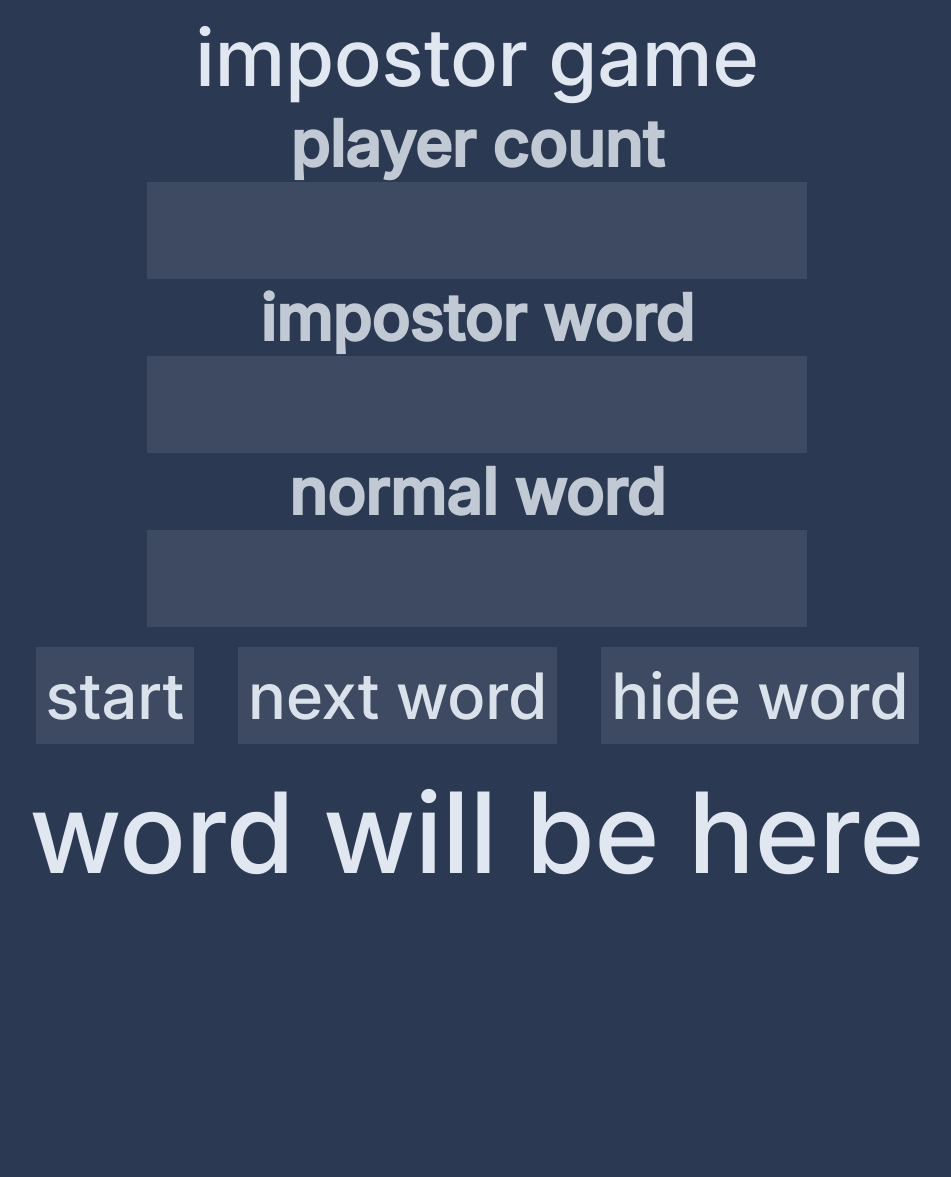
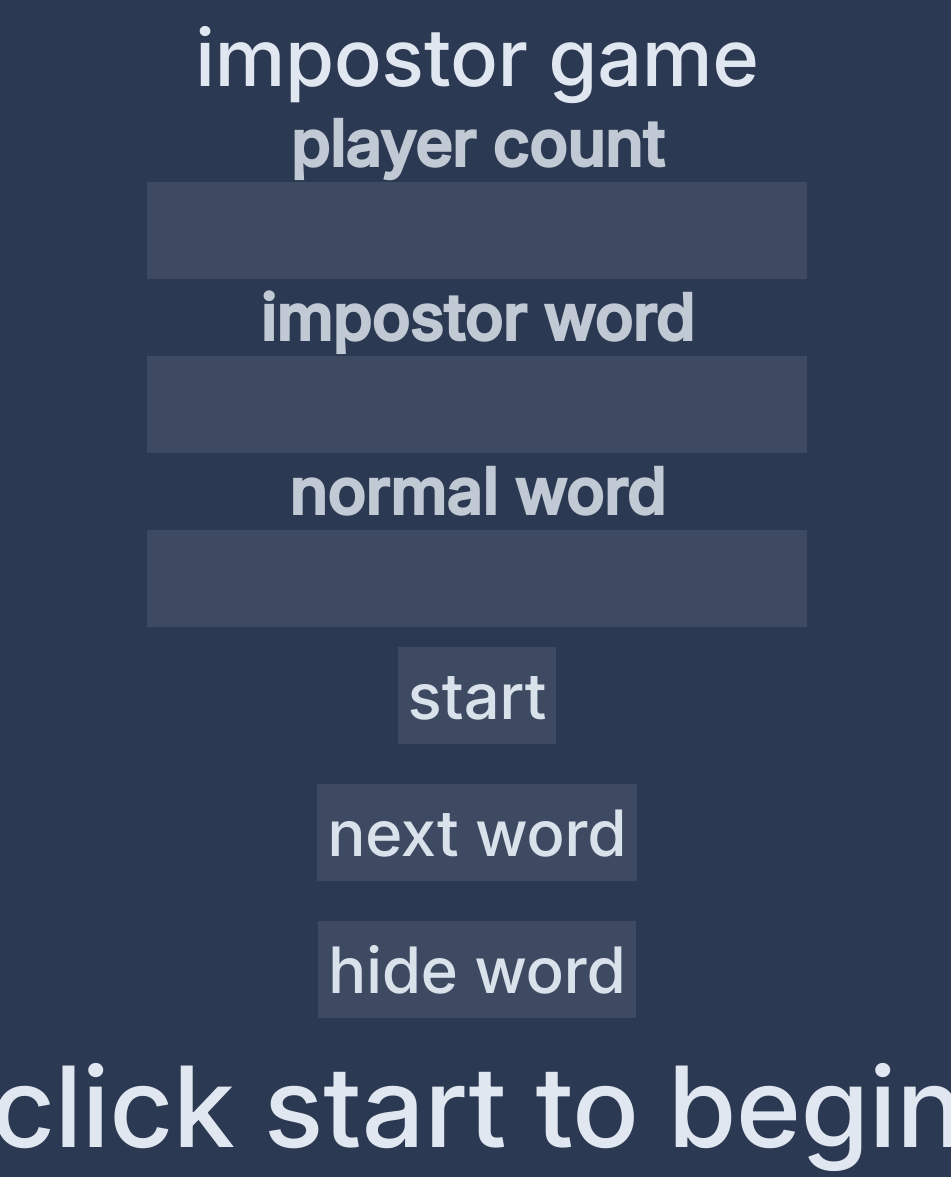
Before and after one commit to twotide/impostor, a plain HTML site: page index.html in a window 1280 px wide. Shown: the whole page, without its empty margins (163-1114 px from the left). Before the commit the page ends 908 px from the top, so only its background shows below. Drawn offline with Linux system fonts and the light colour scheme.

Commit message:
ui changes

```diff
--- a/index.html
+++ b/index.html
@@ -20,11 +20,12 @@
     <input id="input2", class="input">
 
     <br>
-    <button class="button1", onclick="start()">start</button>
-    <button class="button1", onclick="nextWord()">next word</button>
-    <button class="button1", onclick="hideWord()">hide word</button>
 
-    <p id="wordText", class="wordText">word will be here</p>
+    <button class="button1", onclick="start()">start</button> <br>
+    <button class="button1", onclick="nextWord()">next word</button> <br>
+    <button class="button1", onclick="hideWord()">hide word</button> <br>
+
+    <p id="wordText", class="wordText">click start to begin</p>
 
     </div>
 </body>
```
